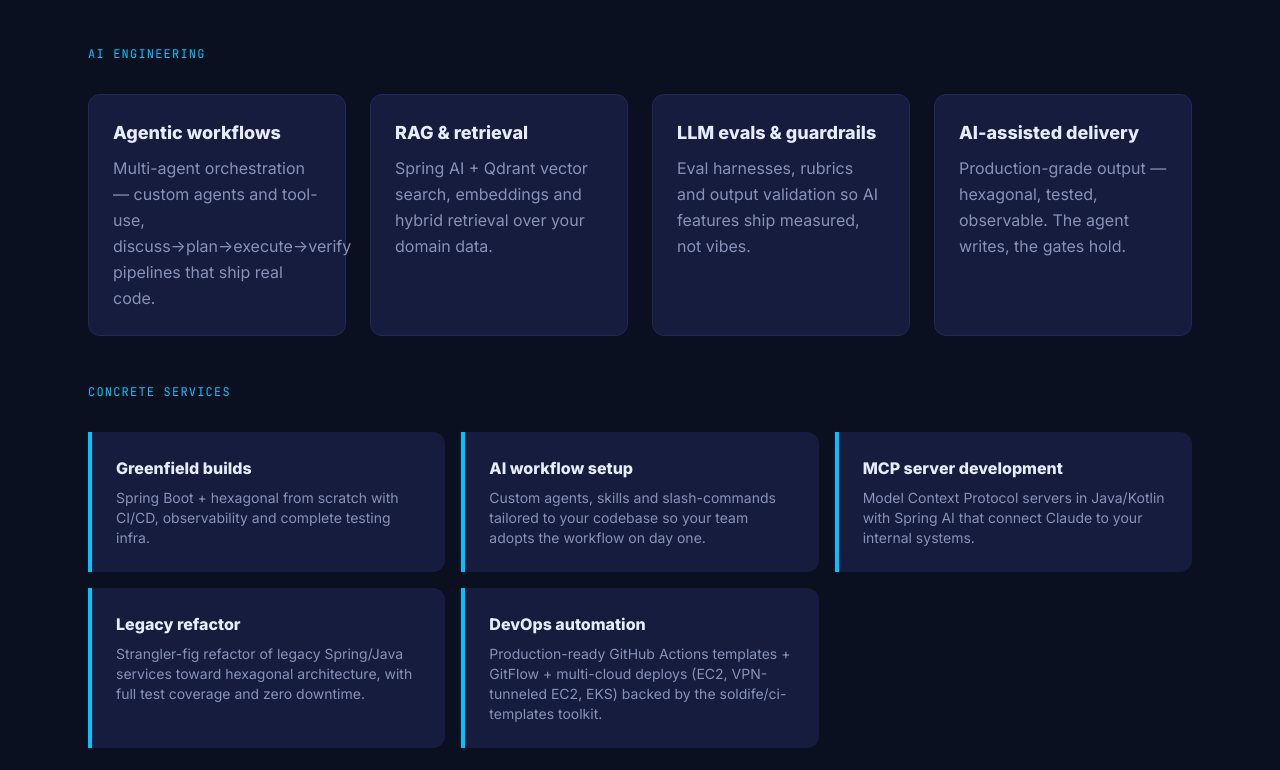
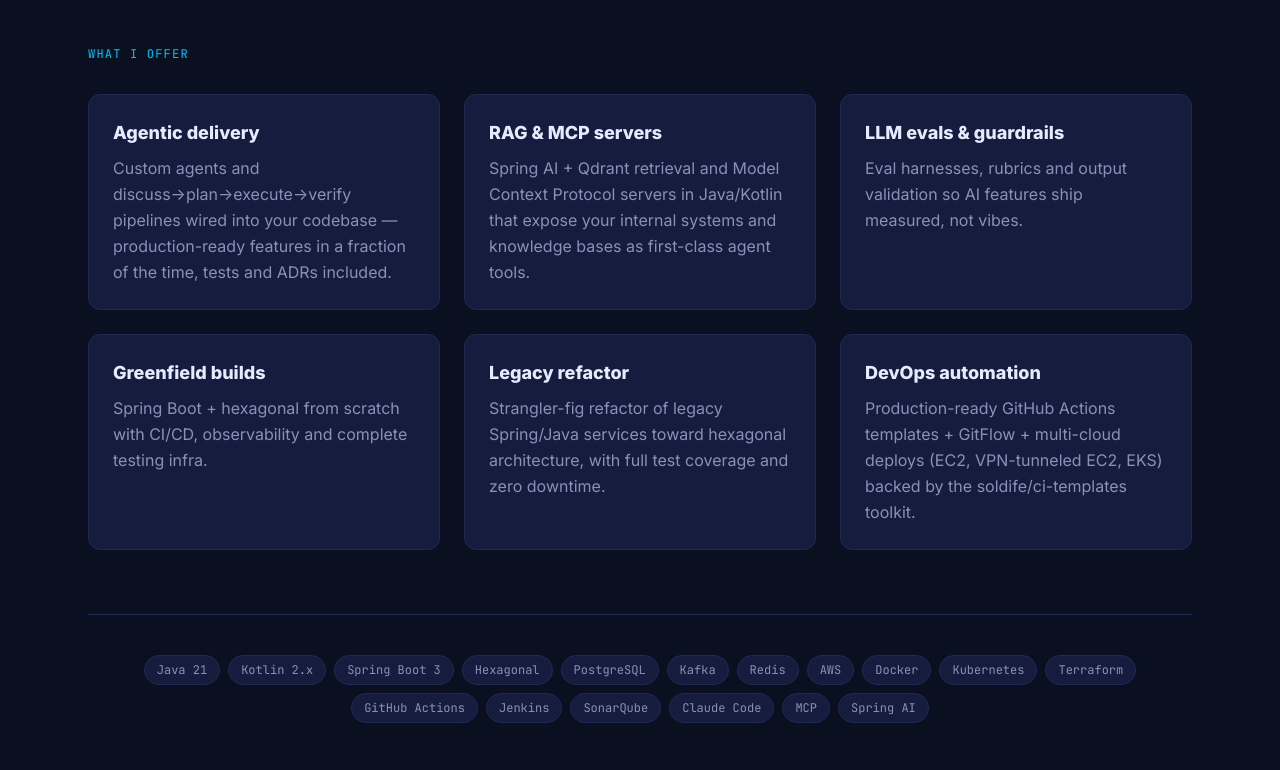
Before and after one commit to andresmontoyat/andresmontoyatco, a React (Vite) app: page / in a window 1280 px wide. Shown: the part 8030-8800 px from the top of the page. Built offline with nearby package versions, Linux system fonts and the light colour scheme; a web font is replaced by a local one.

Commit message:
feat(claude): merge AI capabilities + services into single 6-card offerings grid

```diff
--- a/src/components/Claude.js
+++ b/src/components/Claude.js
@@ -38,20 +38,11 @@
   )
 }
 
-function CapabilityCard({ capability, lang }) {
+function OfferingCard({ offering, lang }) {
   return (
     <div className="bg-surface border border-border rounded-xl p-6 hover:border-accent transition-colors">
-      <h3 className="text-text font-extrabold text-lg">{pick(capability.title, lang)}</h3>
-      <p className="text-muted text-base mt-2 leading-relaxed">{pick(capability.desc, lang)}</p>
-    </div>
-  )
-}
-
-function ServiceCard({ service, lang }) {
-  return (
-    <div className="border-l-4 border-accent bg-surface rounded-r-xl p-6">
-      <h3 className="text-text font-extrabold text-base">{pick(service.title, lang)}</h3>
-      <p className="text-muted text-sm mt-2">{pick(service.desc, lang)}</p>
+      <h3 className="text-text font-extrabold text-lg">{pick(offering.title, lang)}</h3>
+      <p className="text-muted text-base mt-2 leading-relaxed">{pick(offering.desc, lang)}</p>
     </div>
   )
 }
@@ -85,19 +76,11 @@
           ))}
         </div>
         <p className="text-accent font-mono text-xs uppercase tracking-widest mt-12">
-          {pick(data.aiLabel, lang)}
+          {pick(data.offeringsLabel, lang)}
         </p>
-        <div className="grid grid-cols-1 sm:grid-cols-2 lg:grid-cols-4 gap-6 mt-8">
-          {data.aiCapabilities.map((c) => (
-            <CapabilityCard key={c.id} capability={c} lang={lang} />
-          ))}
-        </div>
-        <p className="text-accent font-mono text-xs uppercase tracking-widest mt-12">
-          {pick(data.servicesLabel, lang)}
-        </p>
-        <div className="grid grid-cols-1 sm:grid-cols-2 lg:grid-cols-3 gap-4 mt-8">
-          {data.services.map((s) => (
-            <ServiceCard key={s.id} service={s} lang={lang} />
+        <div className="grid grid-cols-1 sm:grid-cols-2 lg:grid-cols-3 gap-6 mt-8">
+          {data.offerings.map((o) => (
+            <OfferingCard key={o.id} offering={o} lang={lang} />
           ))}
         </div>
         <StackStrip />
--- a/src/data/claude.json
+++ b/src/data/claude.json
@@ -17,22 +17,22 @@
     "es": "Hablemos de tu proyecto →"
   },
   "ctaSecondary": { "en": "See projects", "es": "Ver proyectos" },
-  "aiLabel": { "en": "AI engineering", "es": "Ingeniería AI" },
-  "aiCapabilities": [
+  "offeringsLabel": { "en": "What I offer", "es": "Lo que ofrezco" },
+  "offerings": [
     {
       "id": "agentic",
-      "title": { "en": "Agentic workflows", "es": "Flujos agénticos" },
+      "title": { "en": "Agentic delivery", "es": "Entrega agéntica" },
       "desc": {
-        "en": "Multi-agent orchestration — custom agents and tool-use, discuss→plan→execute→verify pipelines that ship real code.",
-        "es": "Orquestación multiagente: agentes propios y uso de herramientas, pipelines discutir→planear→ejecutar→verificar que entregan código real."
+        "en": "Custom agents and discuss→plan→execute→verify pipelines wired into your codebase — production-ready features in a fraction of the time, tests and ADRs included.",
+        "es": "Agentes propios y pipelines discutir→planear→ejecutar→verificar integrados en tu codebase — features production-ready en una fracción del tiempo, con tests y ADRs incluidos."
       }
     },
     {
-      "id": "rag",
-      "title": { "en": "RAG & retrieval", "es": "RAG y recuperación" },
+      "id": "rag-mcp",
+      "title": { "en": "RAG & MCP servers", "es": "RAG y servidores MCP" },
       "desc": {
-        "en": "Spring AI + Qdrant vector search, embeddings and hybrid retrieval over your domain data.",
-        "es": "Spring AI + Qdrant, búsqueda vectorial, embeddings y recuperación híbrida sobre los datos de tu dominio."
+        "en": "Spring AI + Qdrant retrieval and Model Context Protocol servers in Java/Kotlin that expose your internal systems and knowledge bases as first-class agent tools.",
+        "es": "Retrieval con Spring AI + Qdrant y servidores Model Context Protocol en Java/Kotlin que exponen tus sistemas internos y bases de conocimiento como herramientas de agente de primera clase."
       }
     },
     {
@@ -44,15 +44,30 @@
       }
     },
     {
-      "id": "delivery",
-      "title": { "en": "AI-assisted delivery", "es": "Entrega asistida por AI" },
+      "id": "greenfield",
+      "title": { "en": "Greenfield builds", "es": "Greenfield builds" },
       "desc": {
-        "en": "Production-grade output — hexagonal, tested, observable. The agent writes, the gates hold.",
-        "es": "Salida lista para producción: hexagonal, testeada, observable. El agente escribe, los gates sostienen."
+        "en": "Spring Boot + hexagonal from scratch with CI/CD, observability and complete testing infra.",
+        "es": "Spring Boot + hexagonal desde cero, con CI/CD, observability y testing infra completas."
+      }
+    },
+    {
+      "id": "legacy",
+      "title": { "en": "Legacy refactor", "es": "Legacy refactor" },
+      "desc": {
+        "en": "Strangler-fig refactor of legacy Spring/Java services toward hexagonal architecture, with full test coverage and zero downtime.",
+        "es": "Refactor strangler-fig de servicios Spring/Java legacy hacia hexagonal architecture, con cobertura completa de tests y cero downtime."
+      }
+    },
+    {
+      "id": "devops",
+      "title": { "en": "DevOps automation", "es": "DevOps automation" },
+      "desc": {
+        "en": "Production-ready GitHub Actions templates + GitFlow + multi-cloud deploys (EC2, VPN-tunneled EC2, EKS) backed by the soldife/ci-templates toolkit.",
+        "es": "Templates de GitHub Actions listos para producción + GitFlow + deploys multi-cloud (EC2, EC2 sobre VPN, EKS) respaldados por el toolkit soldife/ci-templates."
       }
     }
   ],
-  "servicesLabel": { "en": "Concrete services", "es": "Servicios concretos" },
   "values": [
     {
       "id": "01",
@@ -93,48 +108,6 @@
       }
     }
   ],
-  "services": [
-    {
-      "id": "greenfield",
-      "title": { "en": "Greenfield builds", "es": "Greenfield builds" },
-      "desc": {
-        "en": "Spring Boot + hexagonal from scratch with CI/CD, observability and complete testing infra.",
-        "es": "Spring Boot + hexagonal desde cero, con CI/CD, observability y testing infra completas."
-      }
-    },
-    {
-      "id": "aiSetup",
-      "title": { "en": "AI workflow setup", "es": "AI workflow setup" },
-      "desc": {
-        "en": "Custom agents, skills and slash-commands tailored to your codebase so your team adopts the workflow on day one.",
-        "es": "Subagents, skills y slash-commands a medida de tu codebase para que tu equipo adopte el workflow desde el primer día."
-      }
-    },
-    {
-      "id": "mcp",
-      "title": { "en": "MCP server development", "es": "MCP server development" },
-      "desc": {
-        "en": "Model Context Protocol servers in Java/Kotlin with Spring AI that connect Claude to your internal systems.",
-        "es": "Servidores Model Context Protocol en Java/Kotlin con Spring AI que conectan Claude a tus sistemas internos."
-      }
-    },
-    {
-      "id": "legacy",
-      "title": { "en": "Legacy refactor", "es": "Legacy refactor" },
-      "desc": {
-        "en": "Strangler-fig refactor of legacy Spring/Java services toward hexagonal architecture, with full test coverage and zero downtime.",
-        "es": "Refactor strangler-fig de servicios Spring/Java legacy hacia hexagonal architecture, con cobertura completa de tests y cero downtime."
-      }
-    },
-    {
-      "id": "devops",
-      "title": { "en": "DevOps automation", "es": "DevOps automation" },
-      "desc": {
-        "en": "Production-ready GitHub Actions templates + GitFlow + multi-cloud deploys (EC2, VPN-tunneled EC2, EKS) backed by the soldife/ci-templates toolkit.",
-        "es": "Templates de GitHub Actions listos para producción + GitFlow + deploys multi-cloud (EC2, EC2 sobre VPN, EKS) respaldados por el toolkit soldife/ci-templates."
-      }
-    }
-  ],
   "stackChips": [
     "Java 21",
     "Kotlin 2.x",
```
Also changed, not shown: 1 other file (tests, documents, lock files or other folders).
